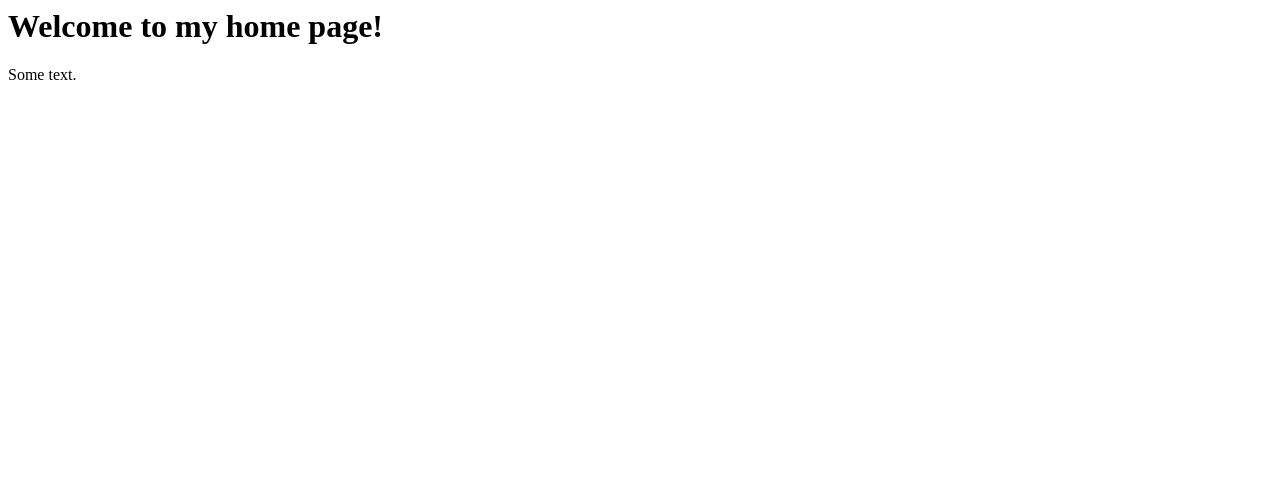
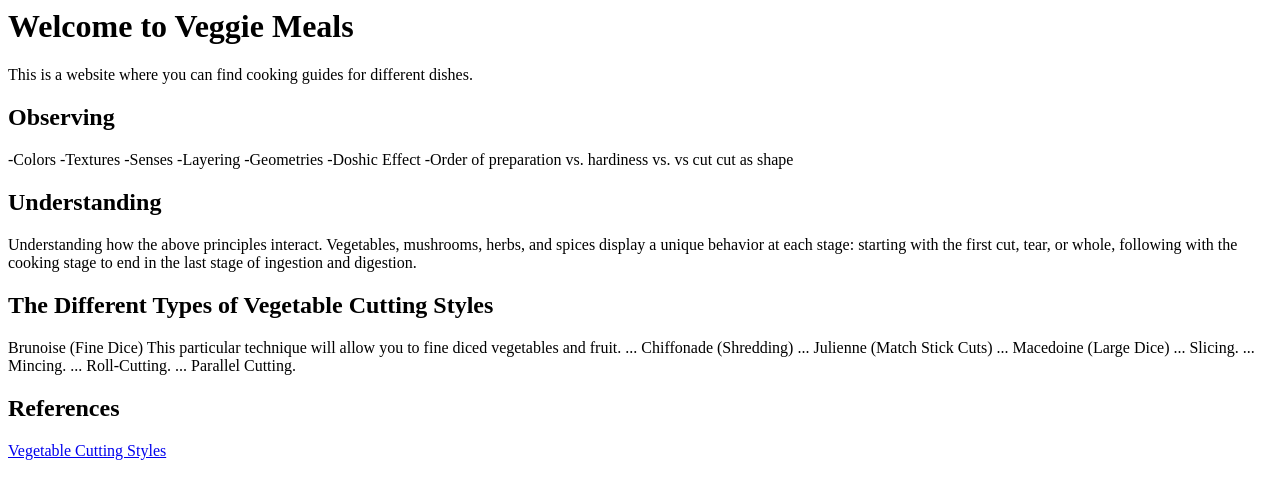
Before and after one commit to patmejia/veggie.meals, a plain HTML site: page index.html in a window 1280 px wide. Drawn offline with Linux system fonts and the light colour scheme.

Commit message:
adds content

```diff
--- a/index.html
+++ b/index.html
@@ -1,10 +1,40 @@
 <!-- With html only, no css, no js, and no php, creat a webpage that displays a body with heading and paragraph. -->
 <html>
-<head>
-<title>Home</title>
-</head>
-<body>
-<h1>Welcome to my home page!</h1>
-<p>Some text.</p>
-</body>
+  <head>
+    <title>Home</title>
+  </head>
+  <body>
+    <h1>Welcome to Veggie Meals</h1>
+    <p>
+      This is a website where you can find cooking guides for different dishes.
+    </p>
+    <h2>Observing</h2>
+    <p>
+      -Colors -Textures -Senses -Layering -Geometries -Doshic Effect -Order of
+      preparation vs. hardiness vs. vs cut cut as shape
+    </p>
+    <h2>Understanding</h2>
+    <p>
+      Understanding how the above principles interact. Vegetables, mushrooms,
+      herbs, and spices display a unique behavior at each stage: starting with
+      the first cut, tear, or whole, following with the cooking stage to end in
+      the last stage of ingestion and digestion.
+    </p>
+
+    <h2>The Different Types of Vegetable Cutting Styles</h2>
+    <p>
+      Brunoise (Fine Dice) This particular technique will allow you to fine
+      diced vegetables and fruit. ... Chiffonade (Shredding) ... Julienne (Match
+      Stick Cuts) ... Macedoine (Large Dice) ... Slicing. ... Mincing. ...
+      Roll-Cutting. ... Parallel Cutting.
+    </p>
+    <!-- insert reference to a website -->
+    <h2>References</h2>
+    <p>
+      <a
+        href="https://www.woodcuttingboards.com/news/the-different-types-of-vegetable-cutting-styles-170.aspx"
+        >Vegetable Cutting Styles</a
+      >
+    </p>
+  </body>
 </html>
```
